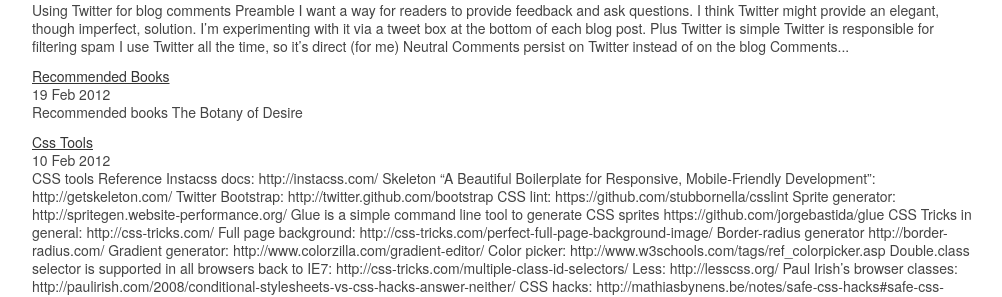
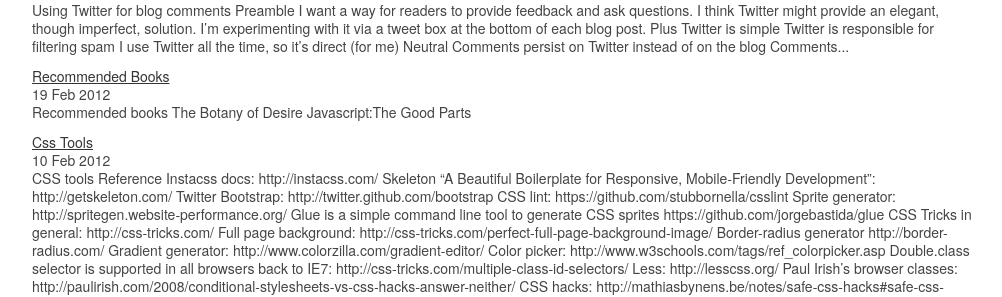
Before and after one commit to erikeldridge/erikeldridge.github.com, a Jekyll site: the page built from index.html, in a window 1280 px wide. Shown: the part 170-467 px from the top of the page, without its empty margins (138-1140 px from the left). Built offline with Jekyll 4.4.1, drawn with Linux system fonts in a browser that asks for light colours; Markdown is read by kramdown in place of the engine named in the settings.

Commit message:
Add Javascript:The Good Parts

```diff
--- a/_posts/2012-2-19-recommended-books.md
+++ b/_posts/2012-2-19-recommended-books.md
@@ -5,3 +5,4 @@ layout: post
 ## Recommended books
 
 * [The Botany of Desire](http://en.wikipedia.org/wiki/The_Botany_of_Desire)
+* [Javascript:The Good Parts](http://shop.oreilly.com/product/9780596517748.do)
```
